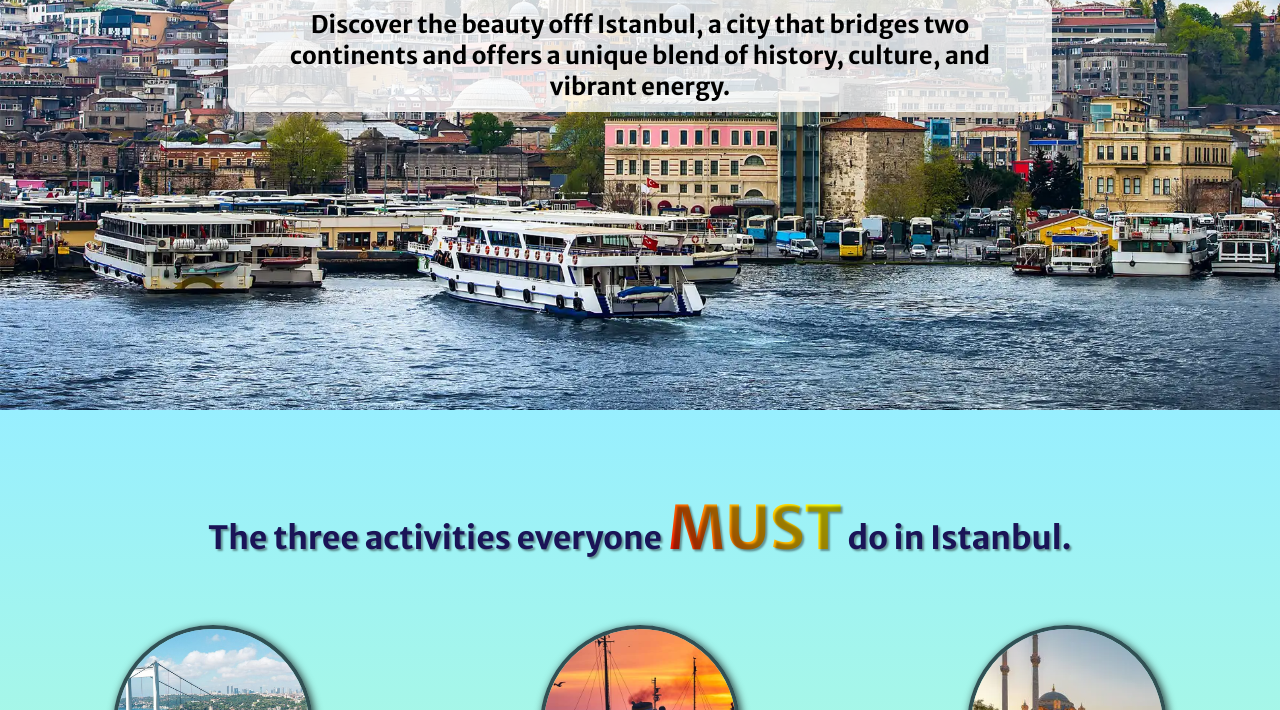
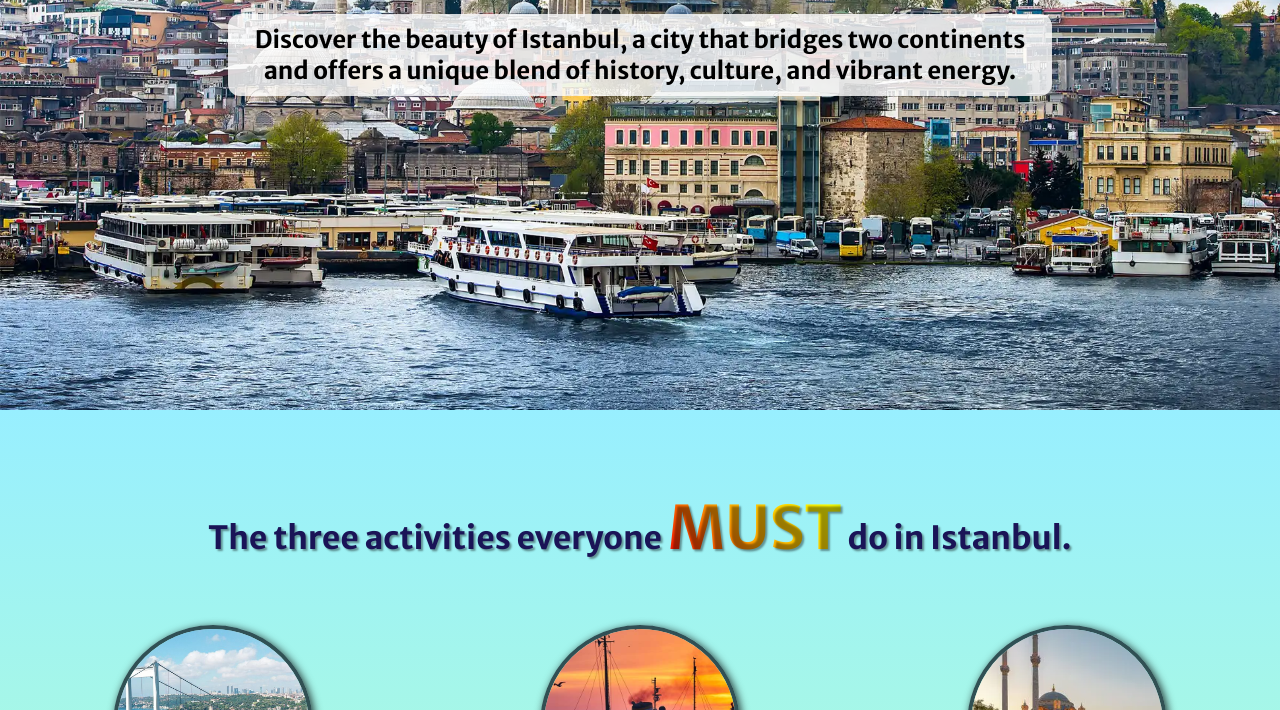
Before and after one commit to recox42recox/istanbulProject, a plain HTML site: page index.html in a window 1280 px wide. Shown: the part 390-1100 px from the top of the page. Drawn offline with Linux system fonts and the light colour scheme; a web font is replaced by a local one.

Commit message:
Update index.html

```diff
--- a/index.html
+++ b/index.html
@@ -19,7 +19,7 @@
         </div>
 
         <div class="h2-holdage">
-             <h2 class="background">Discover the beauty offf Istanbul, a city that bridges two continents and offers a unique blend of history, culture, and vibrant energy.</h2>
+             <h2 class="background">Discover the beauty of Istanbul, a city that bridges two continents and offers a unique blend of history, culture, and vibrant energy.</h2>
         </div>
     </header>
 
```
